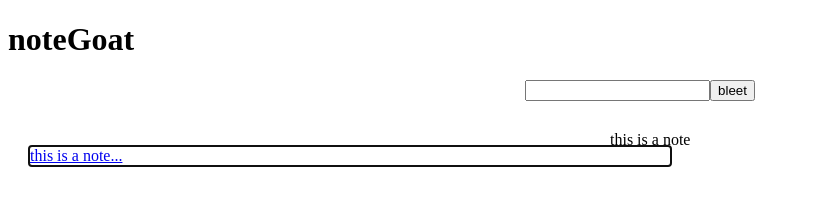
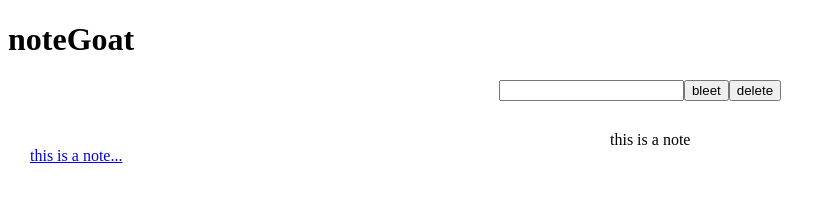
Before and after one commit to JackOddy/notegoat, a website with bundled scripts: page FeatureSpecRunner.html in a window 1280 px wide. Shown: the whole page, without its empty margins (0-835 px from the left). Built offline with nearby package versions, Linux system fonts and the light colour scheme.

Commit message:
refacotrs?

```diff
--- a/FeatureSpecRunner.html
+++ b/FeatureSpecRunner.html
@@ -10,6 +10,7 @@
       <jotter>
         <input type="text" id='noteContent' name="note-content">
         <button type="button" id='addNote'name="button">bleet</button>
+        <button type="button" id='delete'name="button">delete</button>
       </jotter>
       <div id='notes'></div>
       <div id='focusNote'></div>
--- a/lib/note-controller.js
+++ b/lib/note-controller.js
@@ -3,16 +3,30 @@ var note = new Note();
 document.getElementById('addNote').addEventListener('click', function() {
   var content = document.getElementById('noteContent').value;
   note.save(content);
-  document.getElementById('noteContent').value = ''
+  document.getElementById('noteContent').value = '';
 });
 document.getElementById('addNote').addEventListener('click', function() {
-  var notes = "";
+  var notes = '';
   note.getAll().forEach(function(note, index) {
     notes = notes + "<a id='" + index +"' href='#" + index + "'><p>"+ note.substring(0, 20)+"...</p></a>";
   });
   document.getElementById('notes').innerHTML = notes;
 });
 window.addEventListener('hashchange', showNoteOnPage);
+
+window.addEventListener('load', function () {
+  var notes = "";
+  note.getAll().forEach(function(note, index) {
+    notes = notes + "<a id='" + index +"' href='#" + index + "'><p>"+ note.substring(0, 20)+"...</p></a>";
+  });
+  document.getElementById('notes').innerHTML = notes;
+  showNoteOnPage();
+});
+
+document.getElementById('delete').addEventListener('click', function () {
+  note.deleteAll();
+  location.reload();
+})
 
 function getNoteIndexFromUrl () {
   return location.hash.split('#')[1];
--- a/lib/note-model.js
+++ b/lib/note-model.js
@@ -1,8 +1,12 @@
-(function(exports) {
+var note = (function(exports) {
 
   function Note(content) {
     this.content = content;
-    this.allNotes = [];
+    if (this.getAll() === null) {
+      this.allNotes = [];
+    } else {
+      this.allNotes = this.getAll();
+    }
   }
 
   Note.prototype = {
@@ -20,6 +24,10 @@
     },
     getAll: function() {
       return JSON.parse(localStorage.getItem('allNotes'));
+    },
+    deleteAll: function () {
+      localStorage.removeItem('allNotes');
+      this.allNotes = [];
     }
   };
 
```
Also changed, not shown: index.html (+1 -0 lines).
